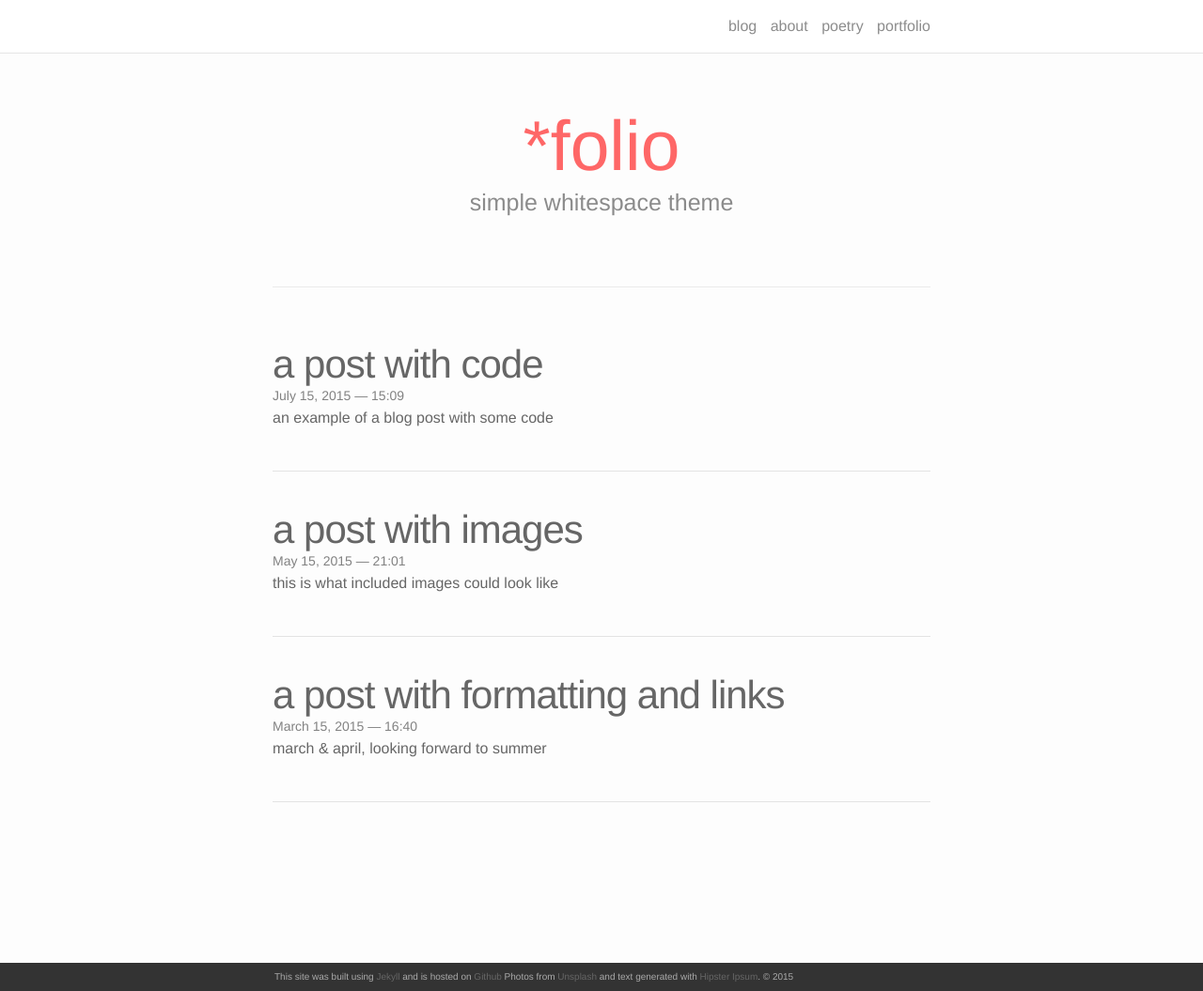
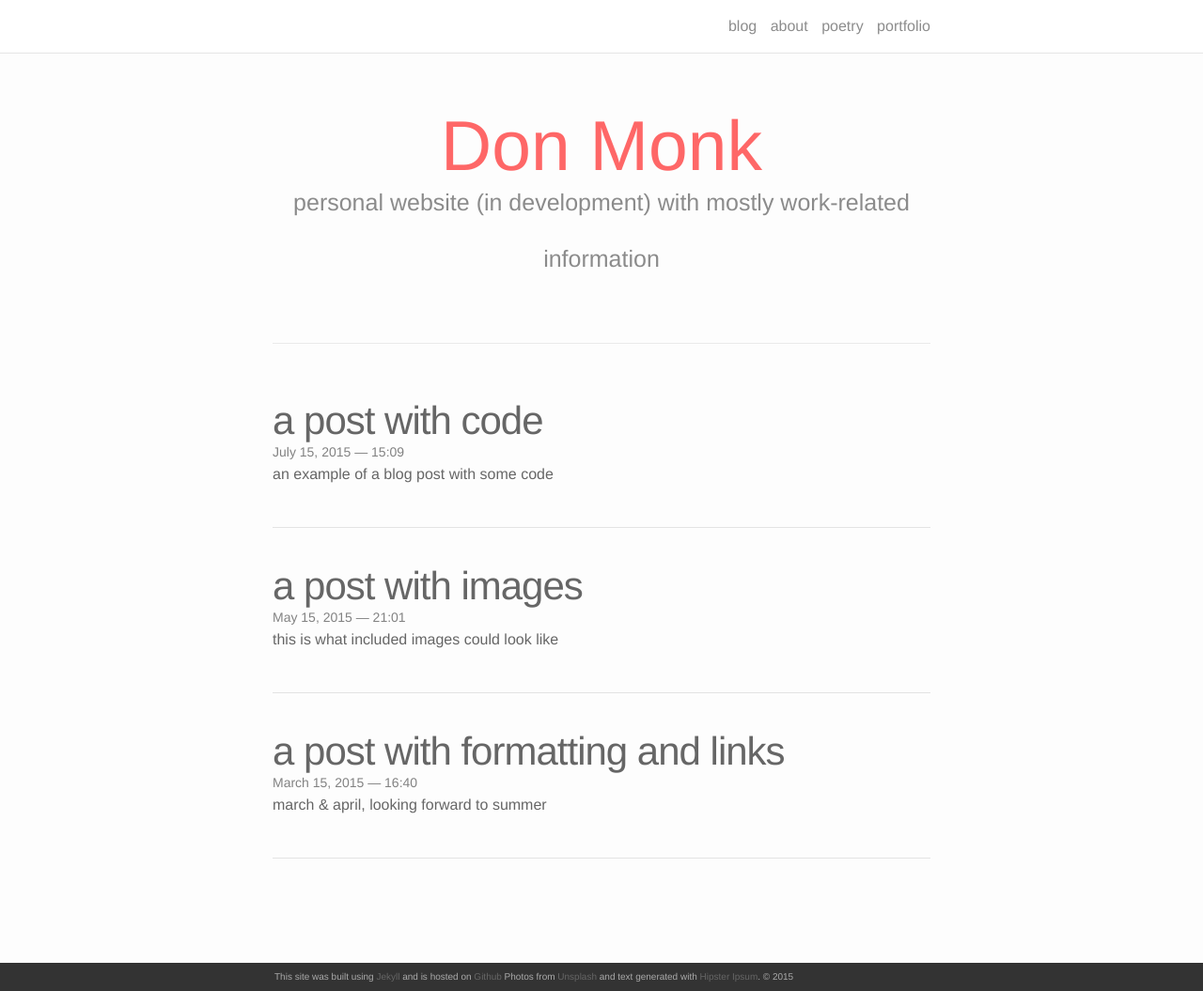
Before and after one commit to donaldmonk/donaldmonk.github.io, a Jekyll site: the page built from index.html, in a window 1280 px wide and 1055 px high. Shown: the whole window at 94% size. Built offline with Jekyll 4.4.1, drawn with Linux system fonts in a browser that asks for light colours; nearby versions of some CDN libraries; the list of posts is cut into pages by our own code.

Commit message:
Test update of main page index.html
Small changes to header to see flow through to website.

```diff
--- a/index.html
+++ b/index.html
@@ -3,8 +3,8 @@ layout: default
 ---
 
 <div class="header-bar">
-  <h1>*folio</h1>
-  <h2>simple whitespace theme</h2>
+  <h1>Don Monk</h1>
+  <h2>personal website (in development) with mostly work-related information</h2>
   <br/>
   <hr>
   <br/>
```
